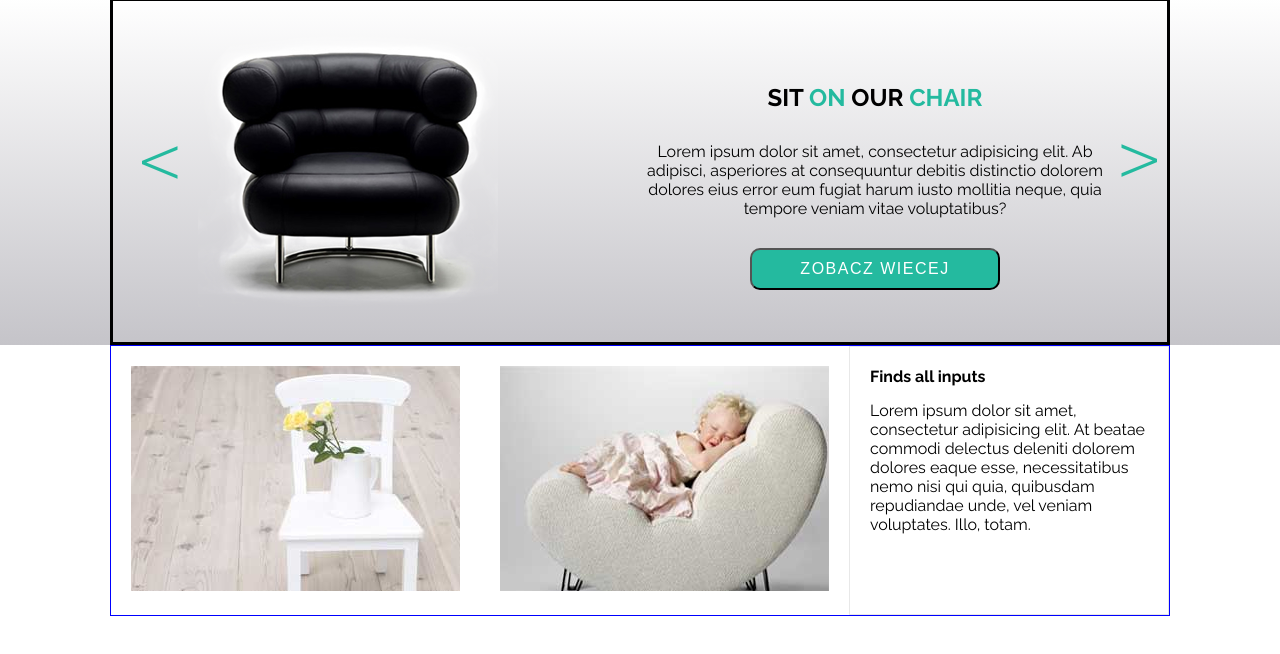
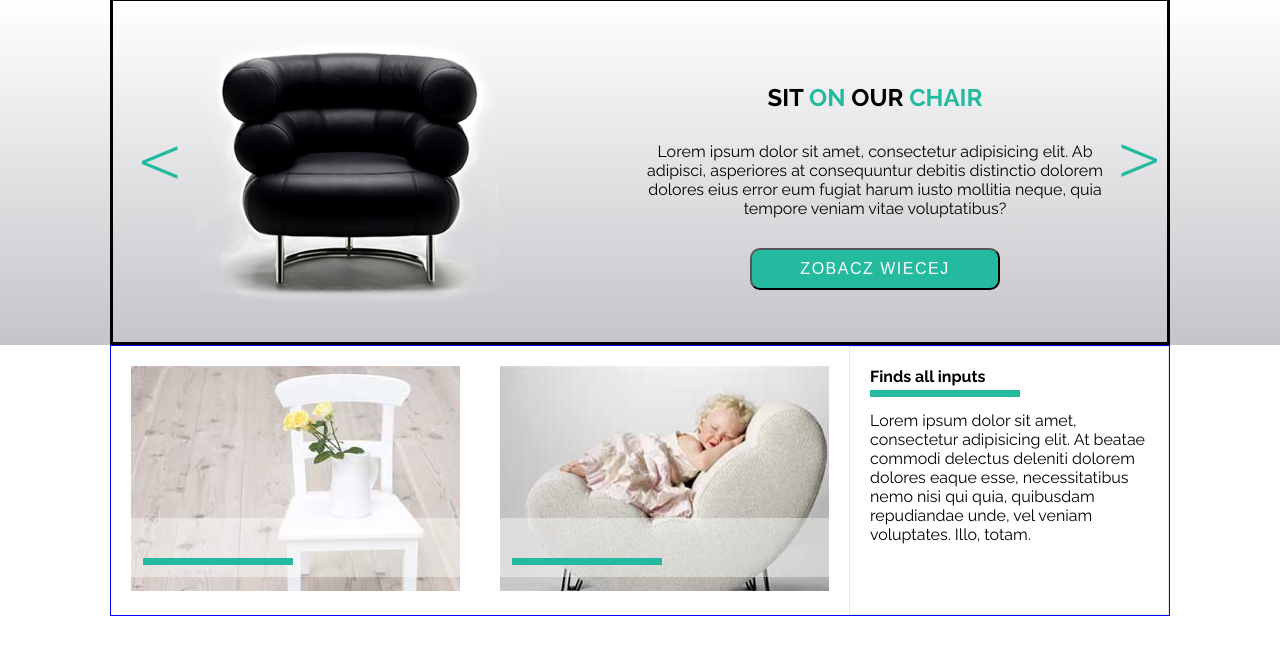
Before and after one commit to Votex874/SitOnChair, a plain HTML site: page index.html in a window 1280 px wide. Shown: the part 66-720 px from the top of the page. Drawn offline with Linux system fonts and the light colour scheme.

Commit message:
sekcja druga dodanie 3 zdjec + after/before

```diff
--- a/css/style.css
+++ b/css/style.css
@@ -180,20 +180,168 @@ li ul li
 {
     display: flex;
 }
+
 .section2_box
 {
     display: flex;
     justify-content: space-between;
+    position: relative;
 }
+
 .section2_box > div
 {
     padding: 20px;
 }
+
 .section2_box div:last-child
 {
     border: 1px solid #E8E8E8;
 }
+
 .section2_box div h4
 {
-    padding-bottom: 15px;
+    padding-bottom: 25px;
 }
+
+.section2_box-position3
+{
+    position: relative;
+}
+
+.section2_box-position3 h4:after
+{
+    position: absolute;
+    display: block;
+    content: " ";
+    width: 150px;
+    height: 7px;
+    background: #24BA9F;
+    top: 43px;
+    left: 20px;
+}
+
+.section2_box-position1
+{
+    position: relative;
+}
+
+.section2_box-position2
+{
+    position: relative;
+}
+
+.section2_box-position1:before
+ {
+     width: 329px;
+     height: 59px;
+     position: absolute;
+     content: " ";
+     display: block;
+     opacity: 0.4;
+     background: #FFF;
+     top: 172px;
+     left: 20px;
+ }
+
+.section2_box-position1:after
+{
+    position: absolute;
+    display: block;
+    content: " ";
+    width: 150px;
+    height: 7px;
+    background: #24BA9F;
+    top: 212px;
+    left: 32px;
+}
+
+.section2_box-position2:before
+{
+    width: 329px;
+    height: 59px;
+    position: absolute;
+    content: " ";
+    display: block;
+    opacity: 0.4;
+    background: #FFF;
+    top: 172px;
+    left: 20px;
+}
+
+.section2_box-position2:after
+{
+    position: absolute;
+    display: block;
+    content: " ";
+    width: 150px;
+    height: 7px;
+    background: #24BA9F;
+    top: 212px;
+    left: 32px;
+}
+
+
+
+
+
+
+
+
+
+
+
+
+
+
+
+
+
+
+
+
+
+
+
+
+
+
+
+
+
+
+
+
+
+
+
+
+
+
+
+
+
+
+
+
+
+
+
+
+
+
+/*
+.section2_box-position3:after
+{
+    position: absolute;
+    display: block;
+    content: " ";
+    width: 100px;
+    height: 7px;
+    background: #24BA9F;
+    top: 0;
+    left: 0;
+}
+
+
+
+*/
--- a/index.html
+++ b/index.html
@@ -44,9 +44,13 @@
         </section>
         <section class="section2">
             <div class="section2_box">
-                <div><img src="images/box1_img.jpg" /></div>
-                <div><img src="images/box2_img.jpg" /></div>
-                <div>
+                <div class="section2_box-position1" >
+                    <img src="images/box1_img.jpg" />
+                </div>
+                <div class="section2_box-position2" >
+                    <img src="images/box2_img.jpg" />
+                </div>
+                <div class="section2_box-position3">
                     <h4>Finds all inputs</h4>
                     <p>Lorem ipsum dolor sit amet, consectetur adipisicing elit. At beatae commodi delectus deleniti
                     dolorem dolores eaque esse, necessitatibus nemo nisi qui quia, quibusdam repudiandae unde, vel
```
